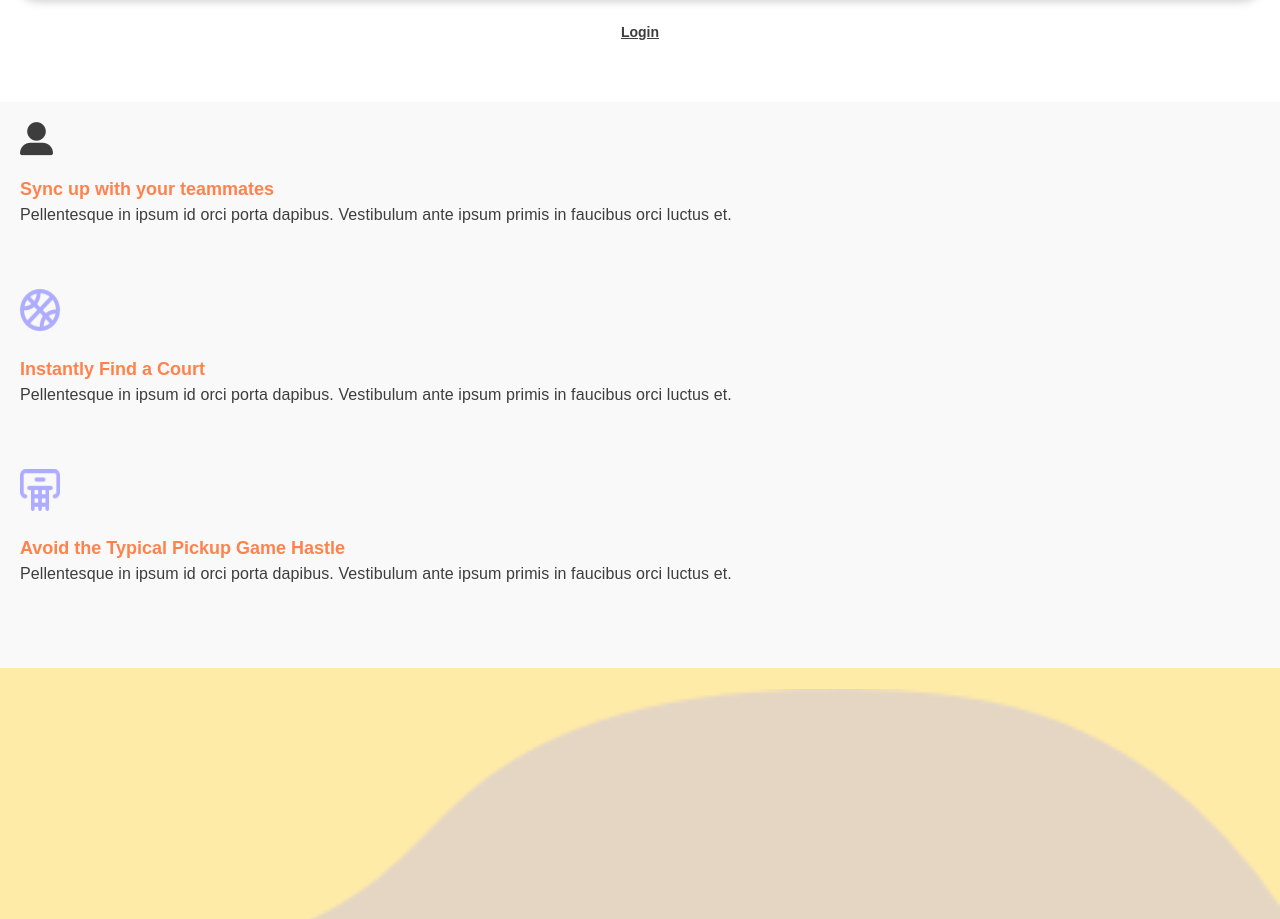
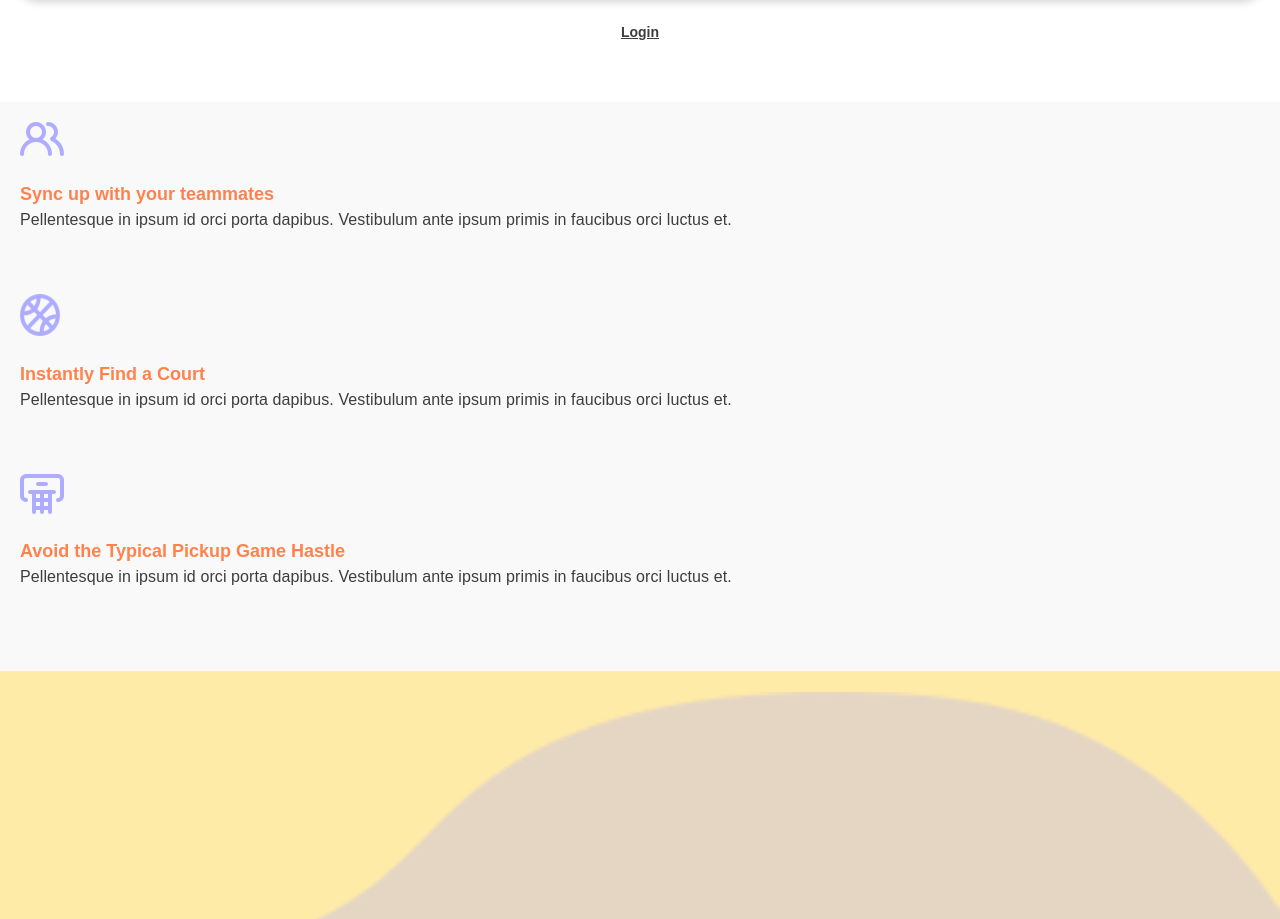
Before and after one commit to nanetteCodes/basketballApp, a React (Create React App) app in the folder client/: page / in a window 1280 px wide. Shown: the part 1412-2331 px from the top of the page. Built offline with nearby package versions, Linux system fonts and the light colour scheme; the HTML template or start-up script is replaced by a standard one.

Commit message:
icons fix

```diff
--- a/client/src/components/layouts/Landing.jsx
+++ b/client/src/components/layouts/Landing.jsx
@@ -4,9 +4,10 @@ import { connect } from 'react-redux';
 import PropTypes from 'prop-types';
 
 import baller from '../../img/baller.png';
+import losAngeles from '../../img/los-angeles.png';
 import ball from '../../img/icon-bball.png';
 import hoop from '../../img/icon-hoop.png';
-import losAngeles from '../../img/los-angeles.png';
+import people from '../../img/icon-people.png';
 
 import './Landing.scss';
 
@@ -36,19 +37,23 @@ const Landing = ({ isAuthenticated }) => {
         </Link>
       </div>
       <div className='landing-2'>
-        <i className='fas fa-user-alt'></i>{' '}
+        <img className='landing-2_icon--people' src={people} alt='people' />{' '}
         <h2 className='landing-2_title'>Sync up with your teammates</h2>
         <p className='landing-2_p'>
           Pellentesque in ipsum id orci porta dapibus. Vestibulum ante ipsum
           primis in faucibus orci luctus et.
         </p>
-        <img className='landing-2_icon' src={ball} alt='basketball' />{' '}
+        <img className='landing-2_icon--ball' src={ball} alt='basketball' />{' '}
         <h2 className='landing-2_title'>Instantly Find a Court</h2>
         <p className='landing-2_p'>
           Pellentesque in ipsum id orci porta dapibus. Vestibulum ante ipsum
           primis in faucibus orci luctus et.
         </p>
-        <img className='landing-2_icon' src={hoop} alt='basketball hoop' />{' '}
+        <img
+          className='landing-2_icon--hoop'
+          src={hoop}
+          alt='basketball hoop'
+        />{' '}
         <h2 className='landing-2_title'>
           Avoid the Typical Pickup Game Hastle
         </h2>
--- a/client/src/components/layouts/Landing.scss
+++ b/client/src/components/layouts/Landing.scss
@@ -76,9 +76,19 @@
     line-height: 24px;
   }
 
-  &_icon {
+  &_icon--people {
+    height: 34px;
+    width: 43.94px;
+  }
+
+  &_icon--ball {
     height: 42px;
     width: 40px;
+  }
+
+  &_icon--hoop {
+    height: 40px;
+    width: 44px;
   }
 }
 
```
Also changed, not shown: client/src/img/icon-people.png (added).
